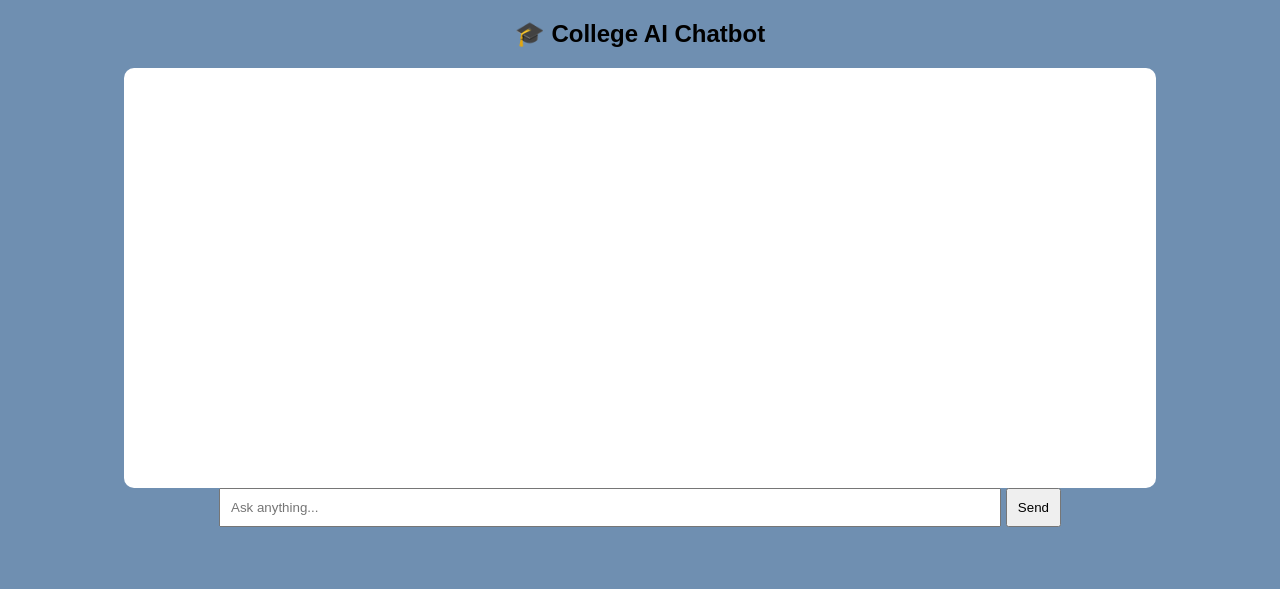
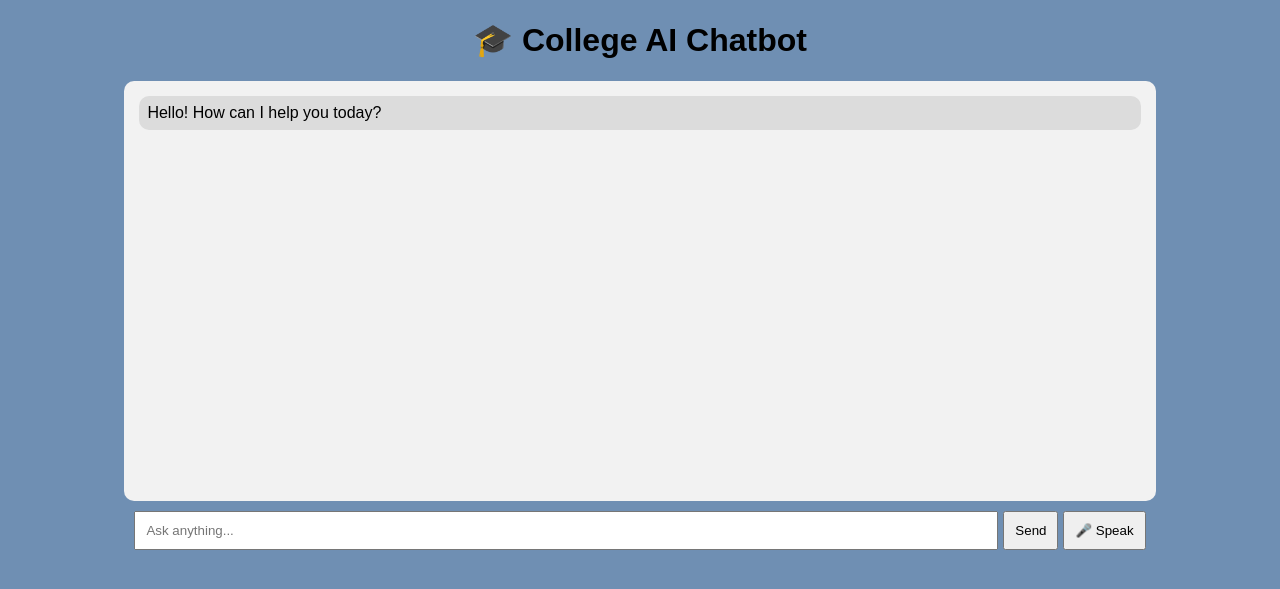
Before and after one commit to codewithgeeta-creator/chatbot-system, a Flask app: page / in a window 1280 px wide. Shown: the top 589 px of the page. Run offline with Flask 3, Linux system fonts and the light colour scheme.

Commit message:
Update index.html

```diff
--- a/templates/index.html
+++ b/templates/index.html
@@ -5,83 +5,129 @@
     <style>
         body {
             font-family: Arial;
-            background-color: #6f8fb1;
+            background-color: #6f8fb3;
+        }
+
+        h1 {
             text-align: center;
+            color: black;
         }
 
         #chatbox {
             width: 80%;
             height: 400px;
             margin: auto;
-            background: white;
-            overflow-y: auto;
+            background: #f2f2f2;
+            border-radius: 10px;
             padding: 10px;
-            border-radius: 10px;
+            overflow-y: scroll;
         }
 
         .user {
             text-align: right;
-            background: #007bff;
+            background: #1e90ff;
             color: white;
             padding: 8px;
             margin: 5px;
             border-radius: 10px;
-            display: inline-block;
-            max-width: 60%;
         }
 
         .bot {
             text-align: left;
-            background: #e5e5e5;
+            background: #dcdcdc;
             padding: 8px;
             margin: 5px;
             border-radius: 10px;
-            display: inline-block;
-            max-width: 60%;
         }
 
-        input {
-            width: 60%;
+        #inputArea {
+            width: 80%;
+            margin: auto;
+            display: flex;
+            margin-top: 10px;
+        }
+
+        #text {
+            flex: 1;
             padding: 10px;
         }
 
         button {
             padding: 10px;
+            margin-left: 5px;
+            cursor: pointer;
         }
     </style>
 </head>
 
 <body>
 
-<h2>🎓 College AI Chatbot</h2>
+<h1>🎓 College AI Chatbot</h1>
 
-<div id="chatbox"></div>
+<div id="chatbox">
+    <div class="bot">Hello! How can I help you today?</div>
+</div>
 
-<input id="text" type="text" placeholder="Ask anything...">
-<button onclick="sendMessage()">Send</button>
+<div id="inputArea">
+    <input id="text" type="text" placeholder="Ask anything...">
+    <button onclick="sendMessage()">Send</button>
+    <button onclick="startVoice()">🎤 Speak</button>
+</div>
 
 <script>
+function addMessage(message, sender) {
+    let chatbox = document.getElementById("chatbox");
+    let div = document.createElement("div");
+    div.className = sender;
+    div.innerText = message;
+    chatbox.appendChild(div);
+    chatbox.scrollTop = chatbox.scrollHeight;
+}
+
 function sendMessage() {
-    let userText = document.getElementById("text").value;
+    let input = document.getElementById("text");
+    let message = input.value;
 
-    if (userText.trim() === "") return;
+    if (message.trim() === "") return;
 
-    let chatbox = document.getElementById("chatbox");
-
-    chatbox.innerHTML += `<div class="user">${userText}</div><br>`;
+    addMessage(message, "user");
 
     fetch("/get", {
         method: "POST",
-        body: new URLSearchParams({msg: userText}),
-        headers: {"Content-Type": "application/x-www-form-urlencoded"}
+        body: JSON.stringify({message: message}),
+        headers: {"Content-Type": "application/json"}
     })
-    .then(res => res.text())
+    .then(response => response.json())
     .then(data => {
-        chatbox.innerHTML += `<div class="bot">${data}</div><br>`;
-        chatbox.scrollTop = chatbox.scrollHeight;
+        addMessage(data.reply, "bot");
+        speak(data.reply);  // 🔊 voice output
     });
 
-    document.getElementById("text").value = "";
+    input.value = "";
+}
+
+function startVoice() {
+    let recognition = new (window.SpeechRecognition || window.webkitSpeechRecognition)();
+
+    recognition.lang = "en-IN";  // you can change language
+
+    recognition.start();
+
+    recognition.onresult = function(event) {
+        let text = event.results[0][0].transcript;
+        document.getElementById("text").value = text;
+        sendMessage();
+    };
+
+    recognition.onerror = function() {
+        alert("Voice recognition error. Try again.");
+    };
+}
+
+function speak(text) {
+    let speech = new SpeechSynthesisUtterance(text);
+    speech.lang = "en-IN";
+    window.speechSynthesis.speak(speech);
 }
 </script>
 
```
